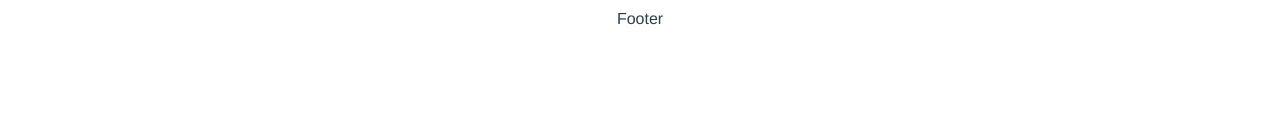
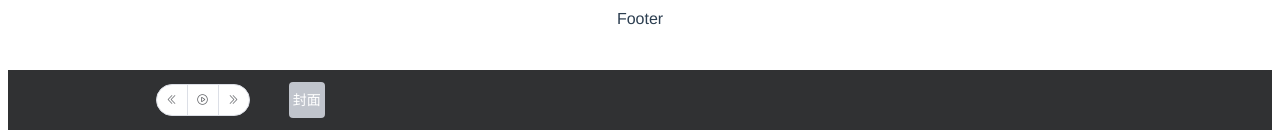
Before and after one commit to jiaolici/LuciferMusic, a Vue app: page /#/ in a window 1280 px wide. Shown: the part 937-1077 px from the top of the page. Before the commit the page ends 1015 px from the top, so only its background shows below. Built offline with nearby package versions, Linux system fonts and the light colour scheme.

Commit message:
播放器模块

```diff
--- a/src/components/Player.vue
+++ b/src/components/Player.vue
@@ -1,5 +1,17 @@
 <template>
-    <div>
+    <div class="play-container">
+        <el-row>
+            <el-col :span="3">
+                <el-button-group>
+                    <el-button icon="el-icon-d-arrow-left" size="small" circle></el-button>
+                    <el-button icon="el-icon-video-play" size="small" circle></el-button>
+                    <el-button icon="el-icon-d-arrow-right" size="small" circle></el-button>
+                </el-button-group>
+            </el-col>
+            <el-col :span="2">
+                <el-avatar shape="square" size="medium">封面</el-avatar>
+            </el-col>
+        </el-row>
     </div>
 </template>
 
@@ -9,6 +21,25 @@ export default {
 }
 </script>
 
-<style>
+<style scoped>
+.play-container{
+    background-color: #303133;
+    color: #fff;
+    line-height: 60px;
+}
+.el-row{
+    height:60px;
+    width:1000px;
+    margin:0 auto;
+    background-color: #303133;
+    color: #fff;
+    line-height: 60px;
+}
+.el-col{
+    height:60px;
 
+}
+.el-avatar{
+    margin-top: 12px;
+}
 </style>
--- a/src/views/Home.vue
+++ b/src/views/Home.vue
@@ -13,7 +13,10 @@
       </TopList>
     </el-main>
     <el-footer>Footer</el-footer>
+    <Player>
+    </Player>
   </el-container>
+
 </template>
 
 <script>
@@ -22,6 +25,7 @@ import Header from '@/components/Header.vue'
 import Recommend from '@/components/Recommend.vue'
 import Album from '@/components/Album.vue'
 import TopList from '@/components/TopList.vue'
+import Player from '@/components/Player.vue'
 
 export default {
   name: 'Home',
@@ -29,7 +33,8 @@ export default {
     Header,
     Recommend,
     Album,
-    TopList
+    TopList,
+    Player
   }
 }
 </script>
```
